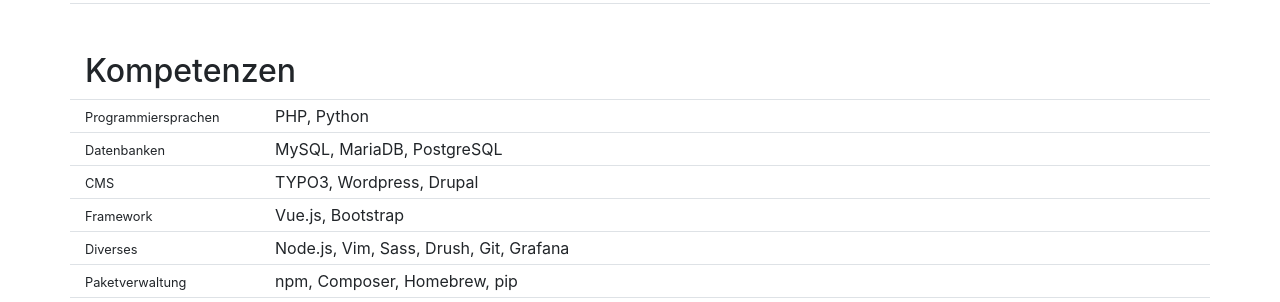
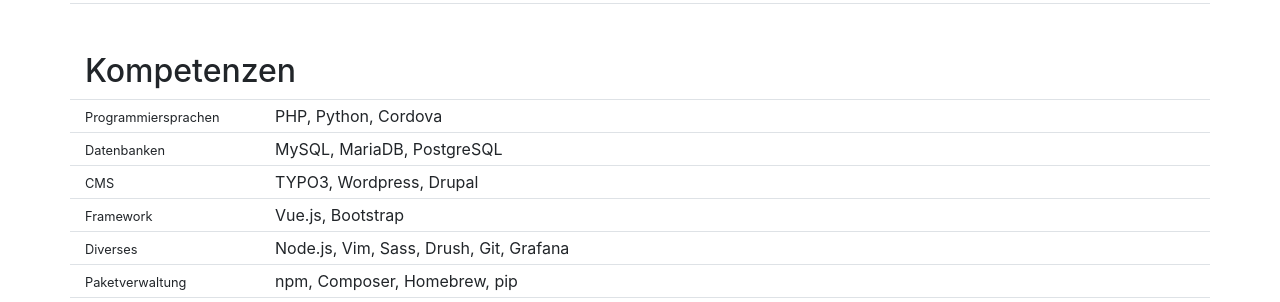
Before and after one commit to davidbru/catsec, a PHP site: page / in a window 1280 px wide. Shown: the part 765-1067 px from the top of the page. Run offline with PHP 8.4, Linux system fonts and the light colour scheme; style sheets or scripts are compiled from the project's sources; some libraries are stand-ins or nearby versions.

Commit message:
skills: update

```diff
--- a/src/scripts/data.php
+++ b/src/scripts/data.php
@@ -183,7 +183,7 @@
 
 $skills = array(
     'Programmier&shy;sprachen' => array(
-        'PHP', 'Python'
+        'PHP', 'Python', 'Cordova'
     ),
     'Daten&shy;banken' => array(
         'MySQL', 'MariaDB', 'PostgreSQL'
```
